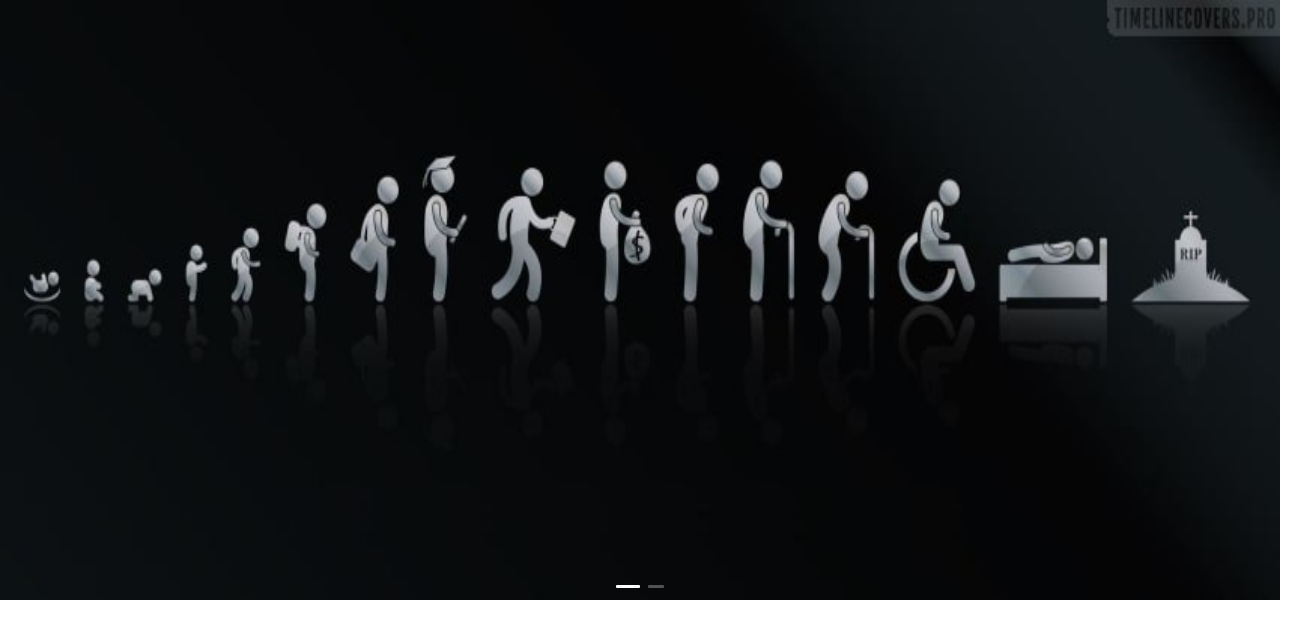
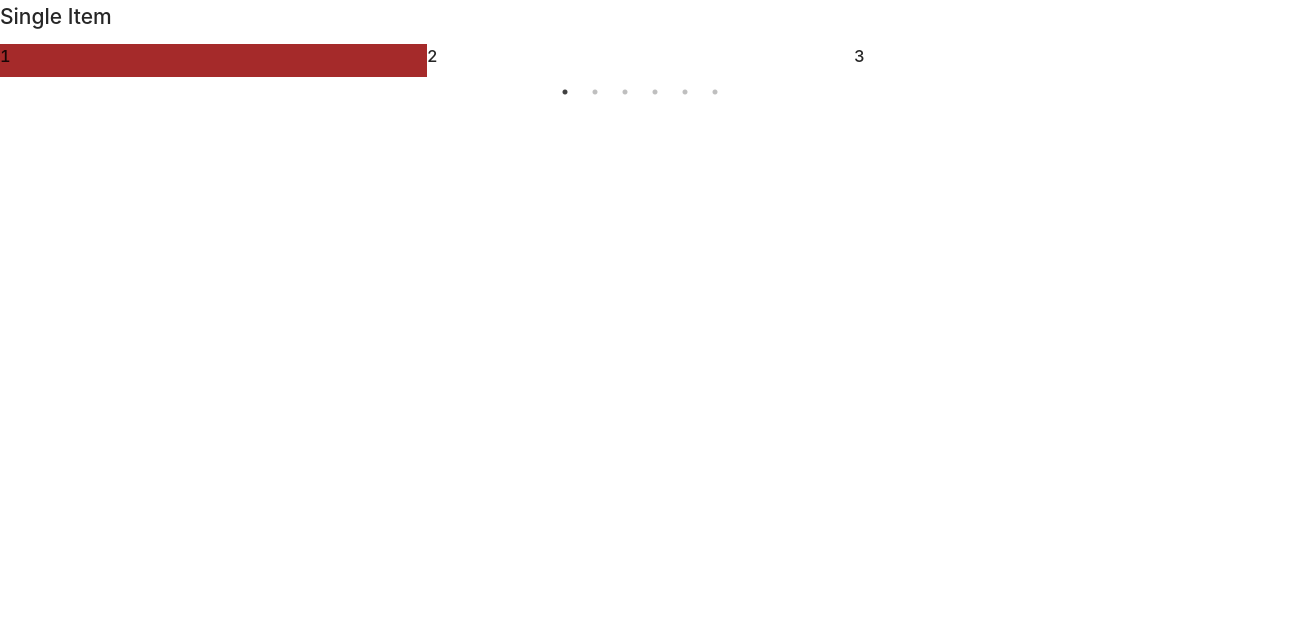
Before and after one commit to manojpudasaini/nmr, a React (Create React App) app: page / in a window 1280 px wide. Shown: the top 638 px of the page, 1305 px wide, since content can reach past the window. Built offline with nearby package versions, Linux system fonts and the light colour scheme.

Commit message:
react-slick

```diff
--- a/package.json
+++ b/package.json
@@ -9,7 +9,9 @@
     "antd": "^4.4.3",
     "react": "^16.13.1",
     "react-dom": "^16.13.1",
-    "react-scripts": "3.4.1"
+    "react-scripts": "3.4.1",
+    "react-slick": "^0.27.4",
+    "slick-carousel": "^1.8.1"
   },
   "scripts": {
     "start": "react-scripts start",
--- a/src/App.js
+++ b/src/App.js
@@ -1,12 +1,13 @@
 import React from 'react';
 import logo from './logo.svg';
 import './App.css';
-import Carousel from './components/Carousel/carousel'
+import Carousel from './components/Carousel/carousel';
+import Movies from './components/movies/index';
 
 function App() {
   return (
     <div>
-      <Carousel/>
+      <Movies/>
 
     </div>
   );
--- a/src/components/Carousel/carousel.css
+++ b/src/components/Carousel/carousel.css
@@ -20,8 +20,9 @@
   }
 
   .info{
-    position: absolute;
+    position: absolute !important;
     height:200px;
+    width: 400px;
     top:100px;
     left:100px;
     color: red;
--- a/src/components/Carousel/carousel.js
+++ b/src/components/Carousel/carousel.js
@@ -7,7 +7,7 @@
 const Carousal = () => {
   return (
     <div className="carousel-wrapper">
-      <Carousel effect="fade" autoplay  dotPosition="bottom" effect='scrollx' >
+      <Carousel effect="fade"   dotPosition="bottom" effect='scrollx' adaptiveHeight='true' >
         <div style={{height:'600px' }} >
           <img className="carousel-image" src={Img} alt="life-image"/>
           <div className="info">
--- /dev/null
+++ b/src/components/movies/index.js
@@ -0,0 +1,42 @@
+import React, { useState } from 'react';
+import Slider from "react-slick";
+import "slick-carousel/slick/slick.css";
+import "slick-carousel/slick/slick-theme.css";
+import './movies.css'
+const Movies = () =>{
+    const [settings,setSettings]=useState({
+        dots: true,
+        infinite: true,
+        speed: 500,
+        slidesToShow: 3,
+        slidesToScroll: 1
+    })
+   return(
+    <div>
+    <h2> Single Item</h2>
+    <Slider {...settings}>
+      <div className="one" >
+        <h3>1</h3>
+      </div>
+      <div >
+        <h3>2</h3>
+      </div>
+      <div >
+        <h3>3</h3>
+      </div>
+      <div >
+        <h3>4</h3>
+      </div>
+      <div >
+        <h3>5</h3>
+      </div>
+      <div>
+        <h3>6</h3>
+      </div>
+    </Slider>
+  </div>
+   )
+
+}
+
+export default Movies;
--- /dev/null
+++ b/src/components/movies/movies.css
@@ -0,0 +1,3 @@
+.one{
+    background-color: brown;
+}
```
Also changed, not shown: 1 other file (tests, documents, lock files or other folders).
